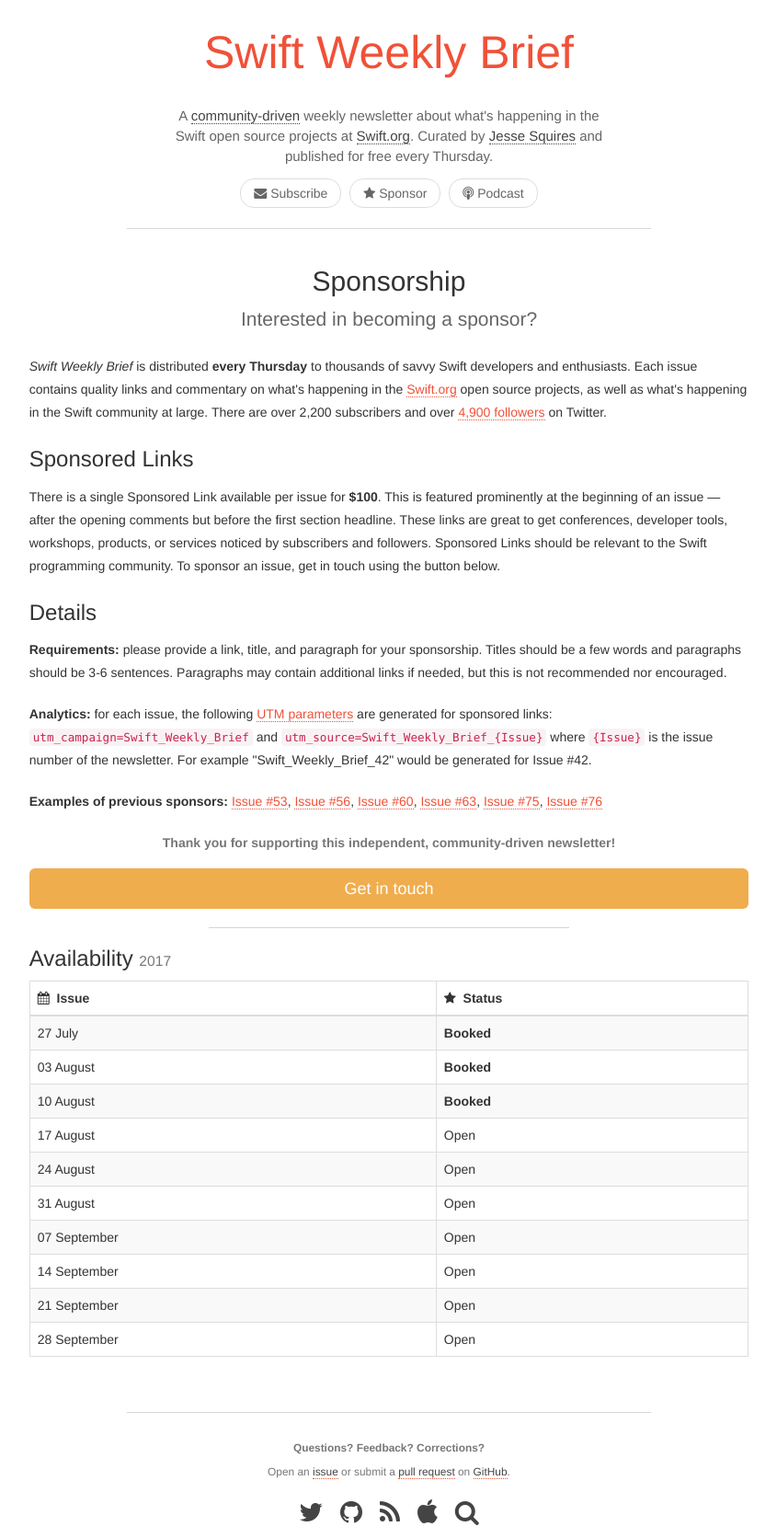
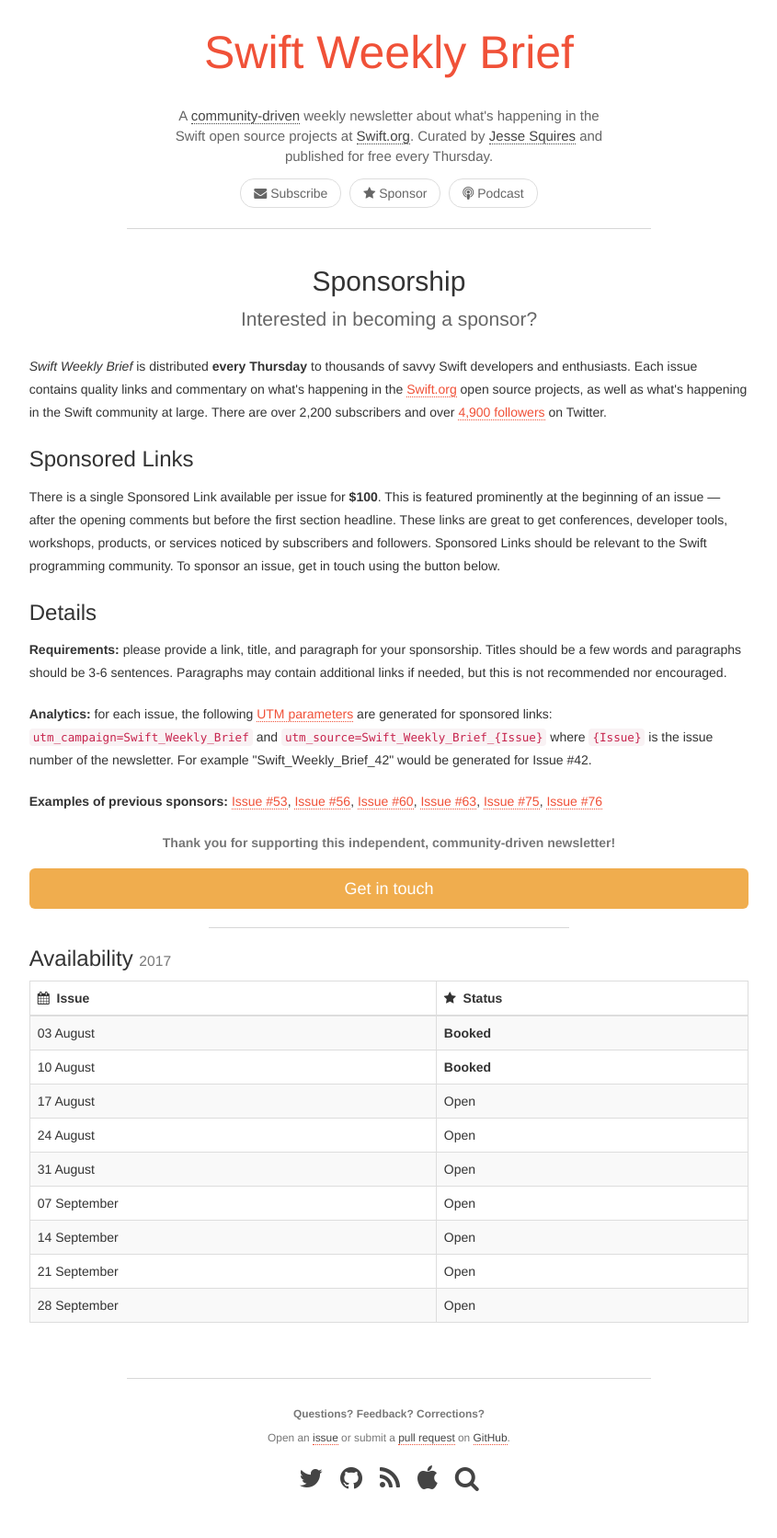
Before and after one commit to SwiftWeekly/swiftweekly.github.io, a Jekyll site: the page built from sponsorship.md, in a window 1280 px wide. Shown: the whole page at 92% size, without its empty margins (217-1062 px from the left). Built offline with Jekyll 4.4.1, drawn with Linux system fonts in a browser that asks for light colours; after the commit the page ends 1635 px from its top, so only the background shows below that.

Commit message:
Update sponsorship.md

```diff
--- a/sponsorship.md
+++ b/sponsorship.md
@@ -56,7 +56,6 @@
 <div class="table-responsive" markdown="1">
 | <i class="fa fa-calendar" aria-hidden="true"></i>&nbsp; Issue | <i class="fa fa-star" aria-hidden="true"></i>&nbsp; Status |
 |:--------------|:-----------|
-| 27 July       | **Booked** |
 | 03 August     | **Booked** |
 | 10 August     | **Booked** |
 | 17 August     | Open       |
```
